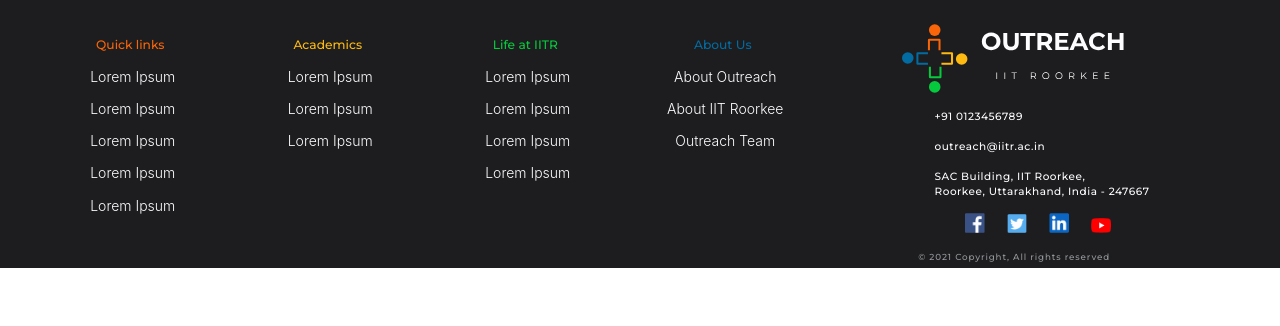
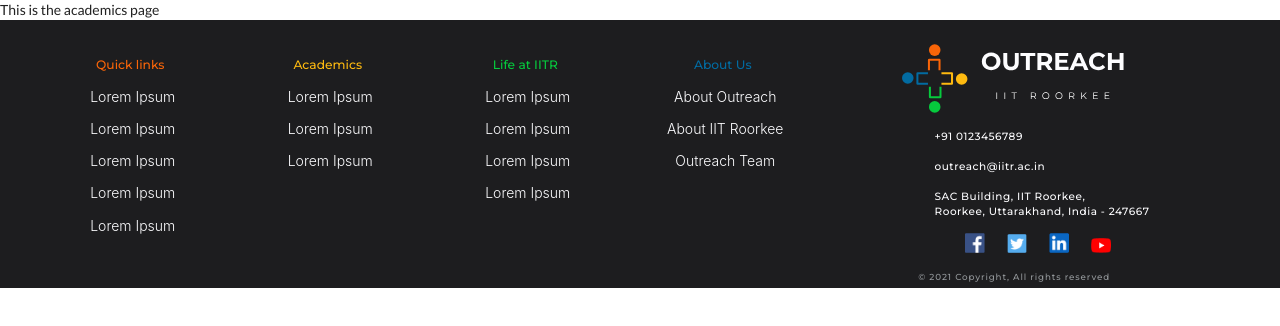
Before and after one commit to Outreach-IITR/Outreach_Website_Frontend, a React (Create React App) app: page /academics in a window 1280 px wide. Shown: the top 326 px of the page. Built offline with nearby package versions, Linux system fonts and the light colour scheme.

Commit message:
academics route added

```diff
--- a/src/App.js
+++ b/src/App.js
@@ -3,6 +3,7 @@ import { BrowserRouter, Route } from "react-router-dom";
 import Footer from "./Components/Footer/Footer";
 import Homepage from "./Components/Homepage/Homepage";
 import About from "./Components/About/About";
+import Academics from  "./Components/Academics/Academics";
 
 class App extends Component {
   render() {
@@ -12,6 +13,7 @@ class App extends Component {
           <BrowserRouter>
             <Route path="/" exact component={Homepage} />
             <Route path="/about" exact component={About} />
+            <Route path="/academics" exact component={Academics} />
           </BrowserRouter>
         </div>
         <div>
--- a/src/Components/About/About.js
+++ b/src/Components/About/About.js
@@ -6,7 +6,7 @@ import NavbarFix from "../NavbarFix/NavbarFix";
 import down from "./Assets/down.svg";
 import "./About.css";
 
-class App extends Component {
+class About extends Component {
   render() {
     return (
       <div>
@@ -35,4 +35,4 @@ class App extends Component {
   }
 }
 
-export default App;
+export default About;
--- /dev/null
+++ b/src/Components/Academics/Academics.js
@@ -0,0 +1,14 @@
+import React, { Component } from "react";
+
+
+class Academics extends Component {
+  render() {
+    return (
+      <div>
+          This is the academics page
+      </div>
+    );
+  }
+}
+
+export default Academics;
```
